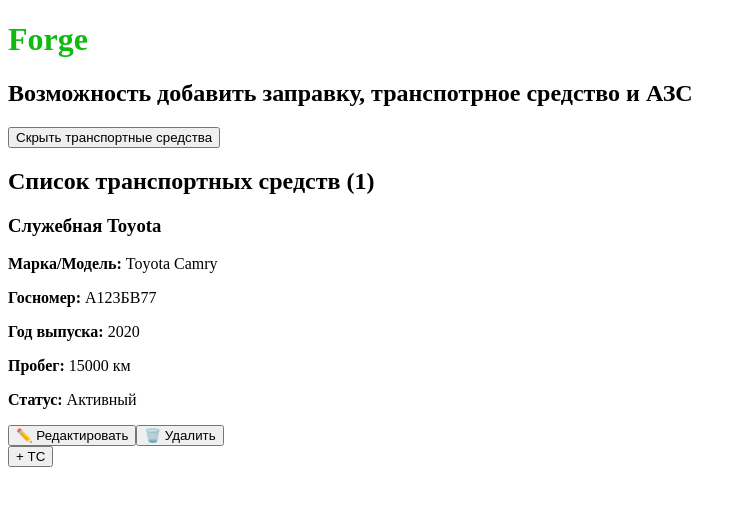
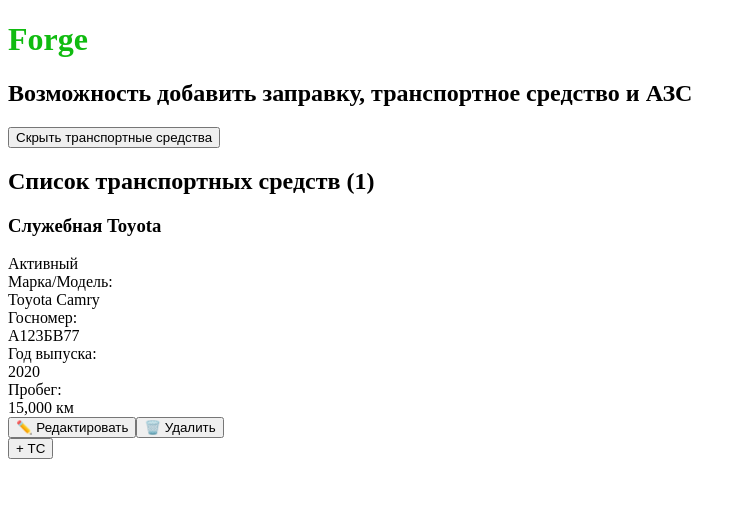
Before and after one commit to batmaann/Brooks_front, a Vue app: page / in a window 1280 px wide. Both pictures are taken after a click on the button "Показать транспортные средства". Shown: the top 506 px of the page, without its empty margins (0-746 px from the left). Built offline with nearby package versions, Linux system fonts and the light colour scheme.

Commit message:
v7.0 Минорная обнова

```diff
--- a/src/App.vue
+++ b/src/App.vue
@@ -22,7 +22,6 @@ export default {
           initial_odometer: 15000,
           is_active: true
         },
-
       ]
     };
   },
@@ -32,14 +31,14 @@ export default {
     },
 
     addVehicle(newVehicle) {
-      // Добавляем транспортное средство с новой структурой
+      // Добавляем транспортное средство как есть (поля могут быть пустыми)
       this.vehicles.push({
-        id: Date.now(),
-        name: newVehicle.name,
-        brand: newVehicle.brand || 'Не указано',
-        model: newVehicle.model || 'Не указано',
-        year: newVehicle.year || new Date().getFullYear(),
-        license_plate: newVehicle.license_plate || 'Не указан',
+        id: Date.now(), // Уникальный ID
+        name: newVehicle.name || 'Без названия',
+        brand: newVehicle.brand || '', // Может быть пустым
+        model: newVehicle.model || '', // Может быть пустым
+        year: newVehicle.year || null, // Может быть null
+        license_plate: newVehicle.license_plate || '', // Может быть пустым
         initial_odometer: newVehicle.initial_odometer || 0,
         is_active: newVehicle.is_active !== false // По умолчанию true
       });
@@ -55,21 +54,37 @@ export default {
 
 <template>
   <div id="app">
+    <div class="app-container">
+      <!-- Левая часть: основной контент -->
+      <div class="main-content">
+        <header class="app-header">
           <h1>Forge</h1>
-    <h2>Возможность добавить заправку, транспотрное средство и АЗС</h2>
+          <h2>Возможность добавить заправку, транспортное средство и АЗС</h2>
+        </header>
 
-    <button @click="toggleShowVehicles">
+        <div class="content-section">
+          <button @click="toggleShowVehicles" class="toggle-button">
             {{ showVehicles ? 'Скрыть транспортные средства' : 'Показать транспортные средства' }}
           </button>
 
-    <!-- Передаем vehicles и слушаем событие удаления -->
+          <!-- Список транспортных средств -->
           <VehicleList
             v-if="showVehicles"
             :vehicles="vehicles"
             @remove-vehicle="removeVehicle"
           />
 
-    <!-- Форма для добавления -->
+          <!-- Сообщение если список пуст -->
+          <div v-if="showVehicles && vehicles.length === 0" class="empty-state">
+            <p>Нет транспортных средств. Добавьте первое!</p>
+          </div>
+        </div>
+      </div>
+
+      <!-- Правая часть: форма добавления -->
+      <div class="sidebar">
         <VehicleForm @add-vehicle="addVehicle" />
       </div>
+    </div>
+  </div>
 </template>
--- a/src/components/vehicles/VehicleCard.vue
+++ b/src/components/vehicles/VehicleCard.vue
@@ -23,20 +23,52 @@ export default {
 
 <template>
   <div class="vehicle-card">
-    <div class="vehicle-info">
-      <!-- Изменено: brand + model на name -->
-      <h3>{{ vehicle.name }}</h3>
-      <p><strong>Марка/Модель:</strong> {{ vehicle.brand }} {{ vehicle.model }}</p>
-      <!-- Изменено: licensePlate на license_plate -->
-      <p><strong>Госномер:</strong> {{ vehicle.license_plate }}</p>
-      <p><strong>Год выпуска:</strong> {{ vehicle.year }}</p>
-      <p><strong>Пробег:</strong> {{ vehicle.initial_odometer }} км</p>
-      <p><strong>Статус:</strong> {{ vehicle.is_active ? 'Активный' : 'Неактивный' }}</p>
+    <div class="vehicle-header">
+      <div class="vehicle-title">
+        <h3>{{ vehicle.name }}</h3>
+        <span class="vehicle-status" :class="{ 'active': vehicle.is_active, 'inactive': !vehicle.is_active }">
+          {{ vehicle.is_active ? 'Активный' : 'Неактивный' }}
+        </span>
+      </div>
+
+      <div class="vehicle-badge" v-if="!vehicle.brand && !vehicle.model">
+        Без марки/модели
+      </div>
+    </div>
+
+    <div class="vehicle-details">
+      <!-- Показываем марку/модель только если они есть -->
+      <div class="detail-row" v-if="vehicle.brand || vehicle.model">
+        <div class="detail-label">Марка/Модель:</div>
+        <div class="detail-value">{{ vehicle.brand || '—' }} {{ vehicle.model || '—' }}</div>
+      </div>
+
+      <!-- Показываем госномер если есть -->
+      <div class="detail-row" v-if="vehicle.license_plate">
+        <div class="detail-label">Госномер:</div>
+        <div class="detail-value">{{ vehicle.license_plate }}</div>
+      </div>
+
+      <!-- Показываем год если есть -->
+      <div class="detail-row" v-if="vehicle.year">
+        <div class="detail-label">Год выпуска:</div>
+        <div class="detail-value">{{ vehicle.year }}</div>
+      </div>
+
+      <!-- Показываем пробег -->
+      <div class="detail-row">
+        <div class="detail-label">Пробег:</div>
+        <div class="detail-value">{{ vehicle.initial_odometer.toLocaleString() }} км</div>
+      </div>
     </div>
 
     <div class="vehicle-actions">
-      <button @click="editVehicle" class="edit-btn">✏️ Редактировать</button>
-      <button @click="removeVehicle" class="remove-btn">🗑️ Удалить</button>
+      <button @click="editVehicle" class="edit-btn" title="Редактировать транспортное средство">
+        ✏️ Редактировать
+      </button>
+      <button @click="removeVehicle" class="remove-btn" title="Удалить транспортное средство">
+        🗑️ Удалить
+      </button>
     </div>
   </div>
 </template>
```
Lines whose indentation alone changed are shown as unchanged.
